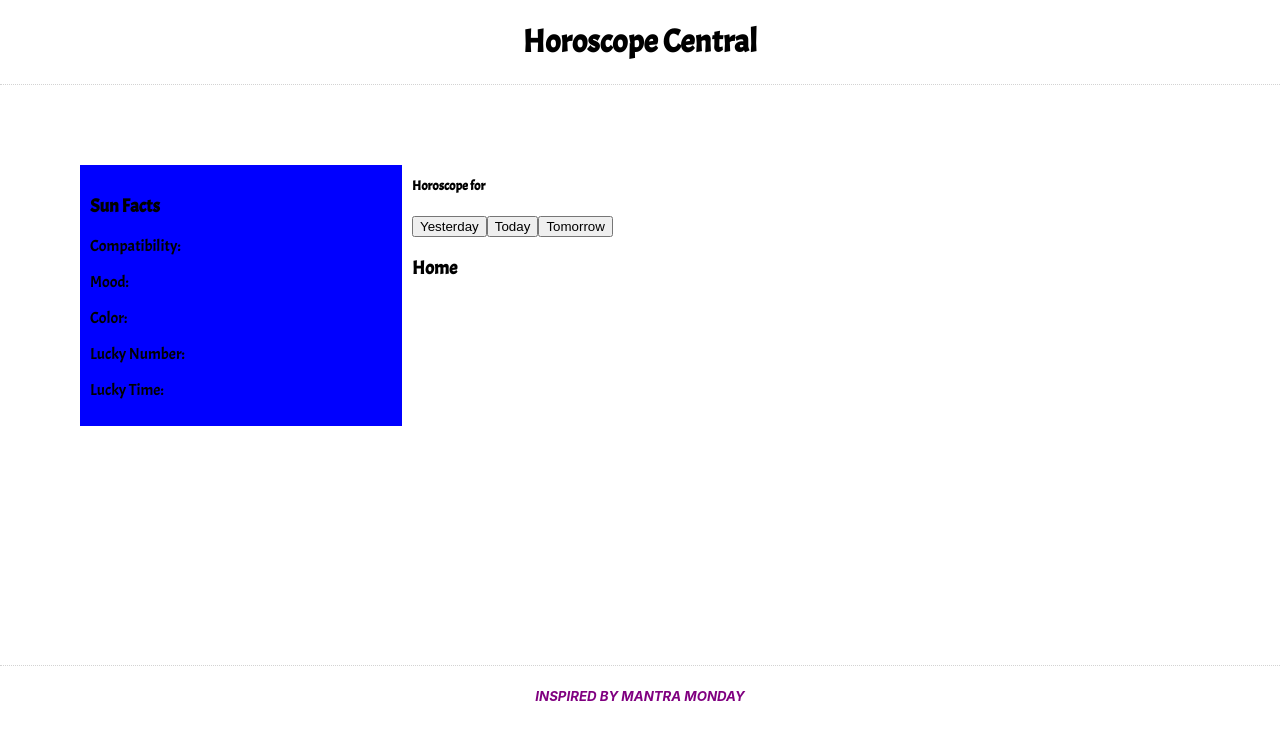
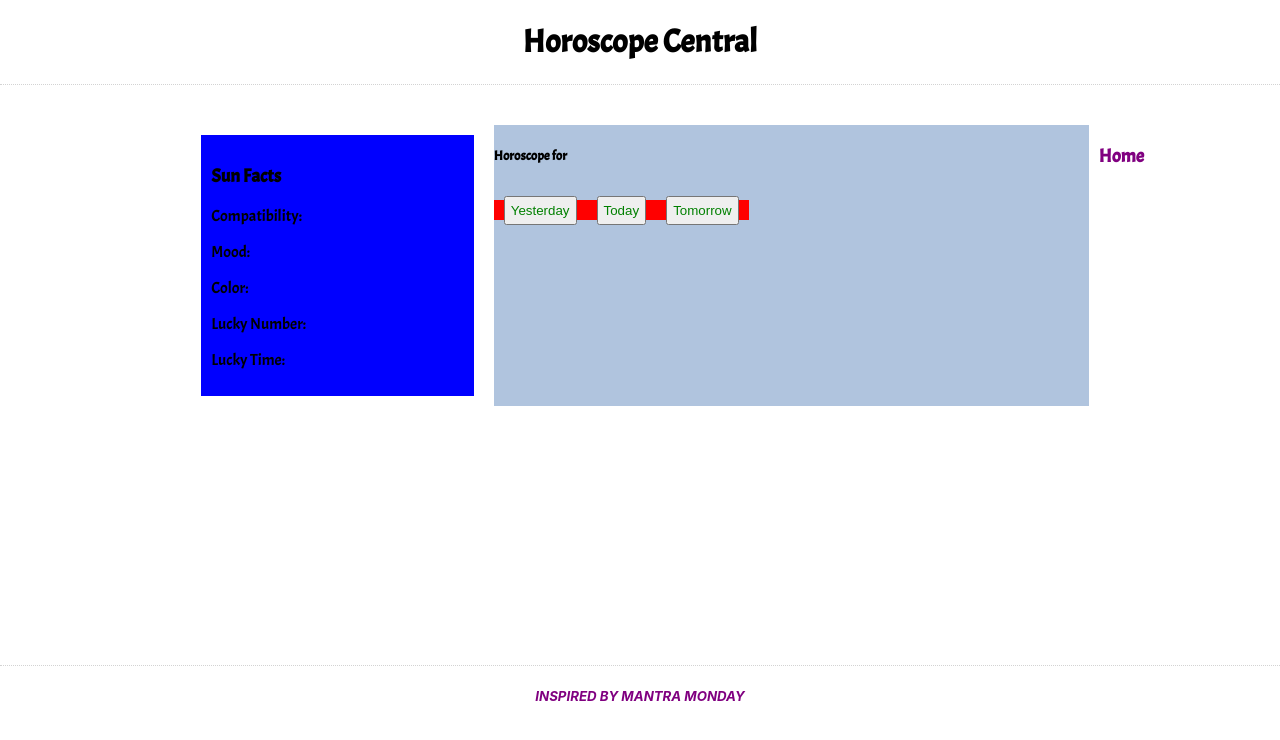
Before and after one commit to myra-1/horoscopes, a React (Create React App) app: page /horoscope/Aquarius in a window 1280 px wide. Shown: the top 740 px of the page. Built offline with nearby package versions, Linux system fonts and the light colour scheme; no server answers.

Commit message:
push to netlify

```diff
--- a/src/App.css
+++ b/src/App.css
@@ -7,11 +7,11 @@ header {
   font-family: 'Acme', sans-serif;
 }
 
-header nav {
+/* header nav {
   display: flex;
   align-self: center;
   padding-right: 100px;
-}
+} */
 
 main {
   padding: 30px;
@@ -27,9 +27,3 @@ footer {
   justify-content: center;
   color: purple;
 }
-
-/* .scopeAndFacts {
-  display: grid;
-  grid-template-columns: 30% 70%;
-  padding: 30px;
-} */
--- a/src/Components/SunFacts/SunFacts.css
+++ b/src/Components/SunFacts/SunFacts.css
@@ -3,4 +3,6 @@
   margin: 10px;
   padding: 10px;
   font-family: 'Acme', sans-serif;
+  grid-column-start: 2;
+  grid-column-end: 4;
 }
--- a/src/Components/ThreeDayScope/ThreeDayScope.css
+++ b/src/Components/ThreeDayScope/ThreeDayScope.css
@@ -1,5 +1,20 @@
 .scopeAndFacts {
   display: grid;
-  grid-template-columns: 30% 70%;
-  padding: 30px;
+  grid-template-columns: 1fr 1fr 1fr 1fr 1fr 1fr 1fr 1fr;
+  grid-gap: 10px;
 }
+
+button {
+  color: green;
+  padding: 5px;
+  margin: 10px;
+}
+.threeScopes {
+  background-color: lightsteelblue;
+  grid-column-start:4;
+  grid-column-end: 8;
+  /* width: 50%; */
+}
+.threeButtons {
+  background-color: red;
+}
--- a/src/Components/ThreeDayScope/ThreeDayScope.js
+++ b/src/Components/ThreeDayScope/ThreeDayScope.js
@@ -60,14 +60,15 @@ class ThreeDayScope extends Component {
           <h4>{this.state.dateRange}</h4>
           <h5>Horoscope for {this.state.currentDate}</h5>
           <p>{this.state.description}</p>
-          <button onClick={() => this.clickYesterday()}>Yesterday</button>
-          <button onClick={() => this.clickToday()}>Today</button>
-          <button onClick={() => this.clickTmrw()}>Tomorrow</button>
-          <br />
-          <Link to='/' style={{ textDecoration: 'none', color: 'black' }}>
-            <h3>Home</h3>
-          </Link>
+          <span className='threeButtons'>
+            <button onClick={() => this.clickYesterday()}>Yesterday</button>
+            <button onClick={() => this.clickToday()}>Today</button>
+            <button onClick={() => this.clickTmrw()}>Tomorrow</button>
+          </span>
         </div>
+        <Link to='/' style={{ textDecoration: 'none', color: 'purple' }}>
+          <h3>Home</h3>
+        </Link>
       </div >
 
 
```
Also changed, not shown: 1 other file (tests, documents, lock files or other folders).
